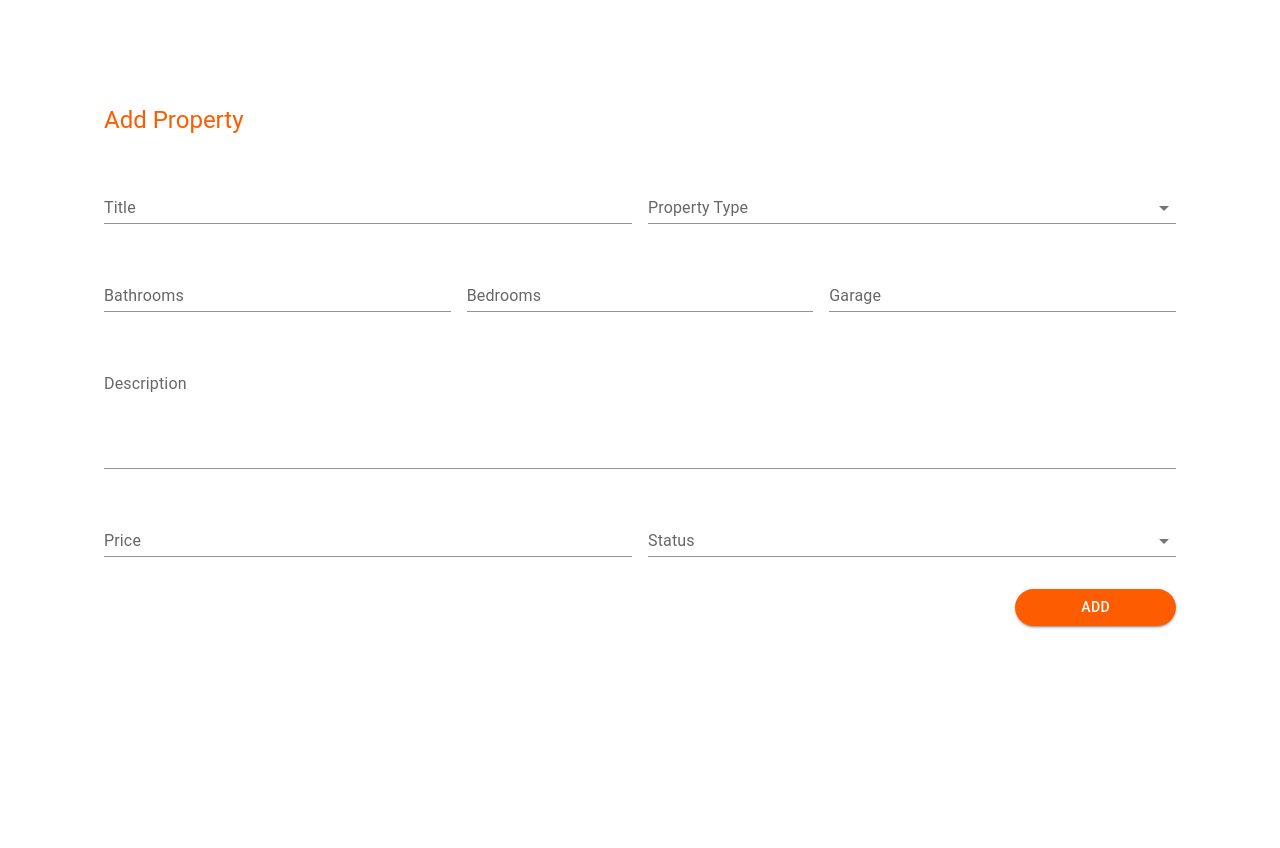
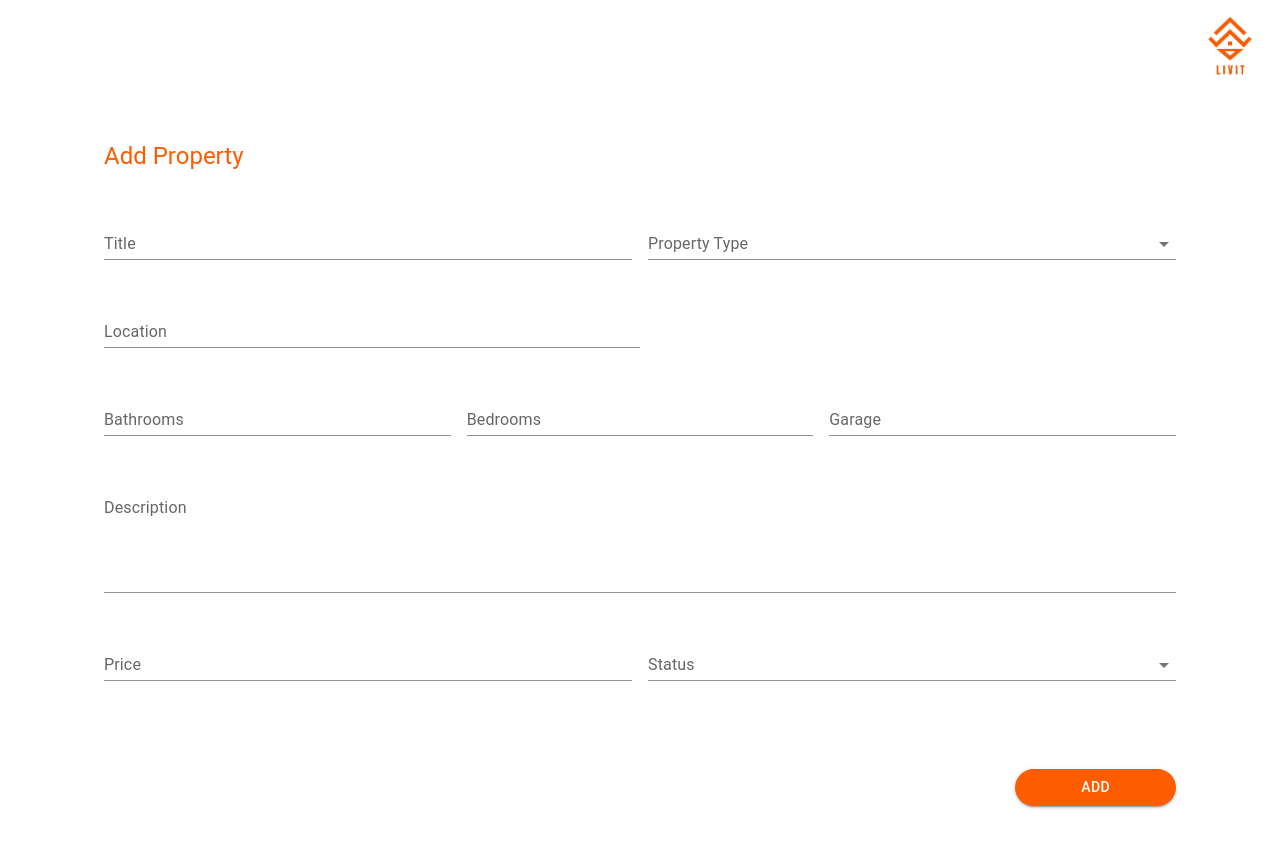
Before and after one commit to RavinduTJAY97/LIVIT-Property-Hunter-App-MERN, a React (Create React App) app in the folder client/: page /properties-add in a window 1280 px wide. Shown: the top 848 px of the page. Before the commit the page ends 800 px from the top, so only its background shows below. Built offline with nearby package versions, Linux system fonts and the light colour scheme.

Commit message:
location field added in property add form

```diff
--- a/client/src/components/addProperty.jsx
+++ b/client/src/components/addProperty.jsx
@@ -42,6 +42,7 @@ const AddProperty = () => {
     garage: "",
     description: "",
     price: "",
+    location: "",
   });
   const [error, setError] = React.useState("");
   const [openSnackbar, setOpenSnackbar] = React.useState(false);
@@ -75,6 +76,9 @@ const AddProperty = () => {
         break;
       case !propertyType:
         errors.push("Property Type is required");
+        break;
+      case !formValues.location:
+        errors.push("Location is required");
         break;
       case !formValues.bathrooms:
         errors.push("Bathrooms is required");
@@ -139,10 +143,16 @@ const AddProperty = () => {
   return (
     <ThemeProvider theme={theme}>
       <CssBaseline />
+      <Box sx={{ display: "flex", justifyContent: "flex-end" }}>
+        <img
+          src="assets/imgs/livit_logo.png"
+          alt="Logo"
+          style={{ maxHeight: "100px" }}
+        />
+      </Box>
       <Container component="main">
         <Box
           sx={{
-            marginTop: 8,
             display: "flex",
             flexDirection: "column",
             alignItems: "center",
@@ -190,6 +200,19 @@ const AddProperty = () => {
                     <MenuItem value="CONDO">Condo</MenuItem>
                   </Select>
                 </FormControl>
+              </Grid>
+              <Grid item xs={12}>
+                <TextField
+                  variant="standard"
+                  fullWidth
+                  id="location"
+                  label="Location"
+                  name="location"
+                  margin="normal"
+                  value={formValues.location}
+                  onChange={handleChange}
+                  sx={{ width: "50%" }}
+                />
               </Grid>
               <Grid item xs={12} sm={4}>
                 <TextField
@@ -283,7 +306,7 @@ const AddProperty = () => {
                 variant="contained"
                 color="primary"
                 sx={{
-                  mt: 3,
+                  mt: 10,
                   mb: 2,
                   borderRadius: "50px",
                   width: "15%",
```
